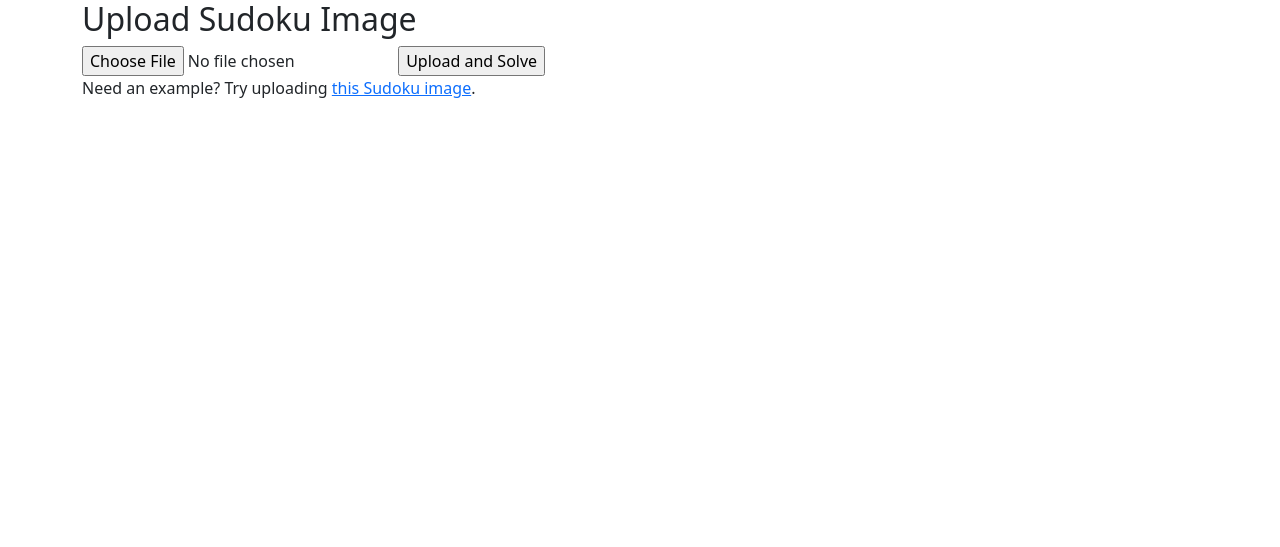
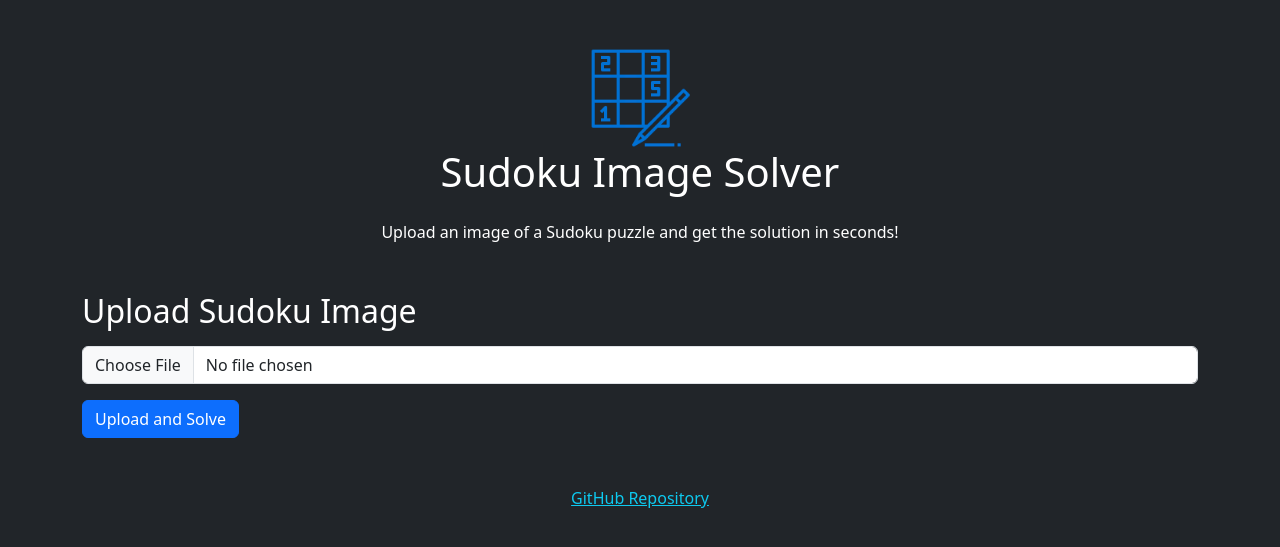
Before and after one commit to ashmitamittal/sudoku-image-solver, a Flask app: template templates/index.html in a window 1280 px wide. Shown: the top 547 px of the page. Run offline with Flask 3, Linux system fonts and the light colour scheme; the template is opened without the code that fills it, so the values that code supplies are empty.

Commit message:
Updated the UI

```diff
--- a/app.py
+++ b/app.py
@@ -15,6 +15,9 @@ app.config['RESULT_FOLDER'] = RESULT_FOLDER
 
 @app.route('/', methods=['GET', 'POST'])
 def index():
+    # Clear the folders when the user accesses the home page
+    clear_folders()
+
     if request.method == 'POST':
         # Check for file in the request
         file = request.files.get('file')
@@ -63,6 +66,18 @@ def delete_and_redirect(image_name):
     return redirect(url_for('index'))
 
 
+def clear_folders():
+    folders = [app.config['UPLOAD_FOLDER'], app.config['RESULT_FOLDER']]
+    for folder in folders:
+        for filename in os.listdir(folder):
+            file_path = os.path.join(folder, filename)
+            try:
+                if os.path.isfile(file_path):
+                    os.remove(file_path)
+            except Exception as e:
+                print(f"Error deleting {file_path}. Reason: {e}")
+
+
 def solve_image_sudoku(image_path):
     # Read image
     img = cv2.imread(image_path)
--- a/solve_image_sudoku.py
+++ b/solve_image_sudoku.py
@@ -79,7 +79,7 @@ def split_boxes(board):
     cv2.destroyAllWindows()
     return boxes
 
-def displayNumbers(img, numbers, color=(0, 255, 0)):
+def displayNumbers(img, numbers, color=(0, 128, 0)):
     """Displays 81 numbers in an image or mask at the same position of each cell of the board"""
     W = int(img.shape[1]/9)
     H = int(img.shape[0]/9)
--- a/templates/index.html
+++ b/templates/index.html
@@ -1,28 +1,48 @@
 <!doctype html>
 <html>
+
 <head>
-    <title>Sudoku Solver</title>
+    <title>Sudoku Image Solver</title>
+    <meta name="viewport" content="width=device-width, initial-scale=1, shrink-to-fit=no">
     <link href="https://cdn.jsdelivr.net/npm/bootstrap@5.3.1/dist/css/bootstrap.min.css" rel="stylesheet" integrity="sha384-4bw+/aepP/YC94hEpVNVgiZdgIC5+VKNBQNGCHeKRQN+PtmoHDEXuppvnDJzQIu9" crossorigin="anonymous">
 </head>
-<body>
-    <div class="container">
-    <h2>Upload Sudoku Image</h2>
-  <!-- Content here -->
-    <form action="/" method="post" enctype="multipart/form-data">
-        <input type="file" name="file">
-        <input type="submit" value="Upload and Solve">
+
+<body class="bg-dark text-white">
+
+<div class="container mt-5">
+    <div class="text-center">
+        <img src="{{ url_for('static', filename='pastime.png') }}" alt="Sudoku" style="max-width: 100px;">
+    </div>
+    <h1 class="text-center mb-4">Sudoku Image Solver</h1>
+    <p class="text-center mb-5">Upload an image of a Sudoku puzzle and get the solution in seconds!</p>
+
+    <h2 class="mb-3">Upload Sudoku Image</h2>
+
+    <form action="/" method="post" enctype="multipart/form-data" class="mb-3">
+        <div class="mb-3">
+            <input class="form-control" type="file" name="file">
+        </div>
+        <input class="btn btn-primary" type="submit" value="Upload and Solve">
     </form>
-    <p>Need an example? Try uploading <a href="{{ url_for('static', filename='hardgrid.png') }}">this Sudoku image</a>.</p>
+
     {% with messages = get_flashed_messages() %}
     {% if messages %}
-            <ul class=flashes>
+    <div class="alert alert-warning">
+        <ul>
             {% for message in messages %}
             <li>{{ message }}</li>
             {% endfor %}
         </ul>
+    </div>
     {% endif %}
     {% endwith %}
+
+    <p class="mt-5 text-center">
+        <a href="YOUR_GITHUB_URL" class="text-info" target="_blank">GitHub Repository</a>
+    </p>
 </div>
+
 <script src="https://cdn.jsdelivr.net/npm/bootstrap@5.3.1/dist/js/bootstrap.bundle.min.js" integrity="sha384-HwwvtgBNo3bZJJLYd8oVXjrBZt8cqVSpeBNS5n7C8IVInixGAoxmnlMuBnhbgrkm" crossorigin="anonymous"></script>
 </body>
+
 </html>
```
Also changed, not shown: templates/result.html (+16 -5 lines), static/pastime.png (added), 1 other file. Lines whose indentation alone changed are shown as unchanged.
